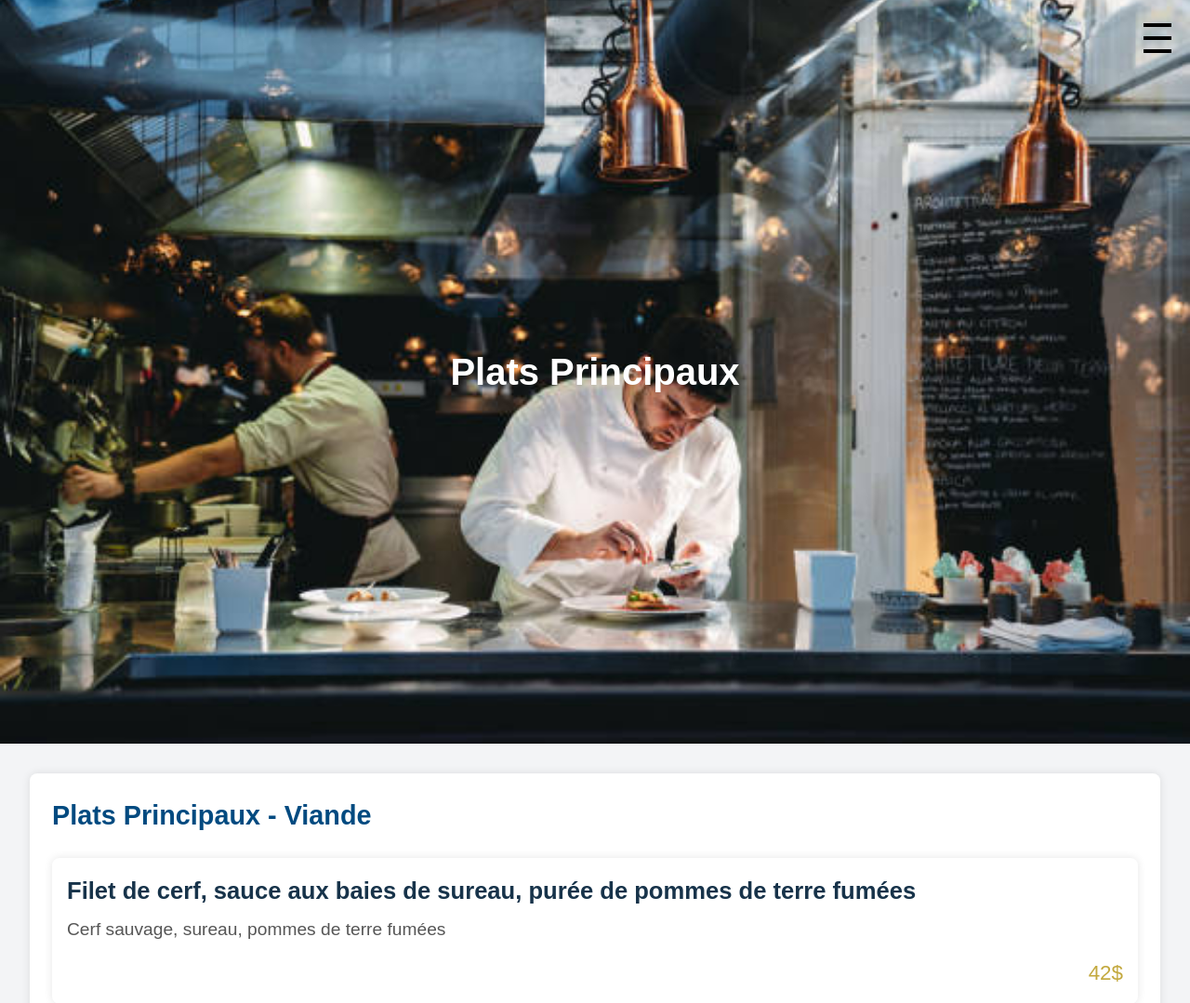
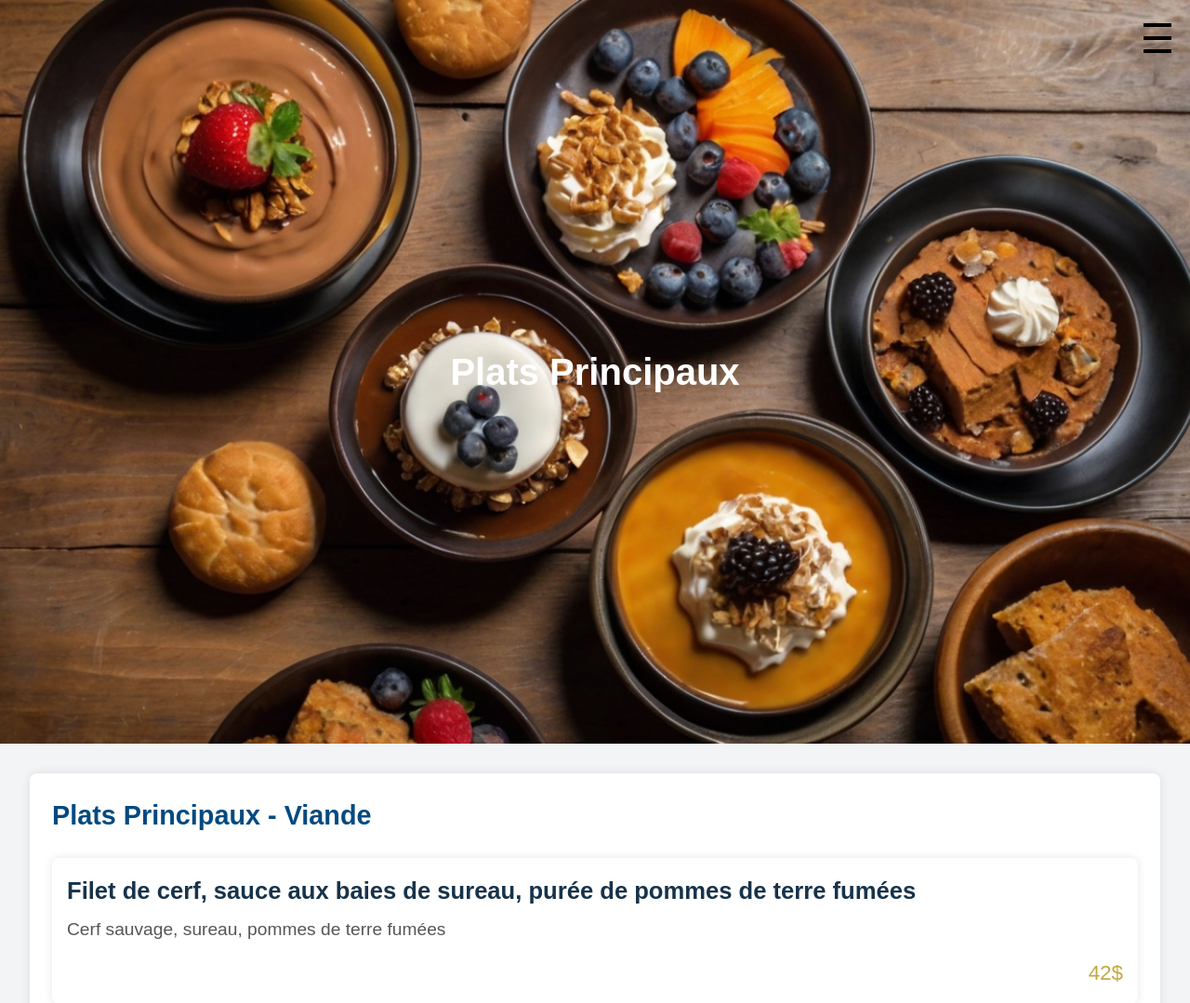
Before and after one commit to CocoriPouiche/RABT1524528_LAFM2113638_WEB4, a PHP site: page /PlatPrincipaux.html in a window 1280 px wide. Shown: the top 1079 px of the page at 93% size. Run offline with PHP 8.4, Linux system fonts and the light colour scheme.

Commit message:
Test de mettre une photo pour header

```diff
--- a/css/_composant/section-plats.css
+++ b/css/_composant/section-plats.css
@@ -10,7 +10,7 @@ body {
 
 /* En-tête des plats principaux */
 .Header-principaux {
-    background: url('/assets/images/jpg/heures.jpg') center/cover no-repeat;
+    background: url('/assets/images/jpg/DessertTopView.jpg') center/cover no-repeat;
     background-color: #004A80;
     padding: 1rem;
     text-align: center;
```
